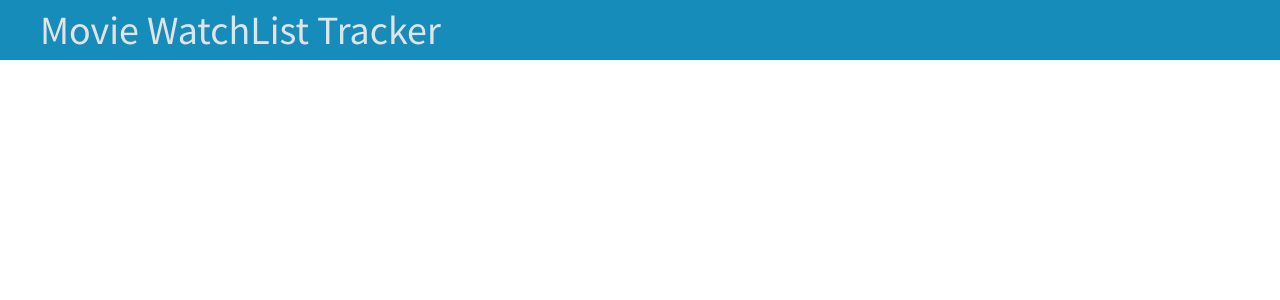
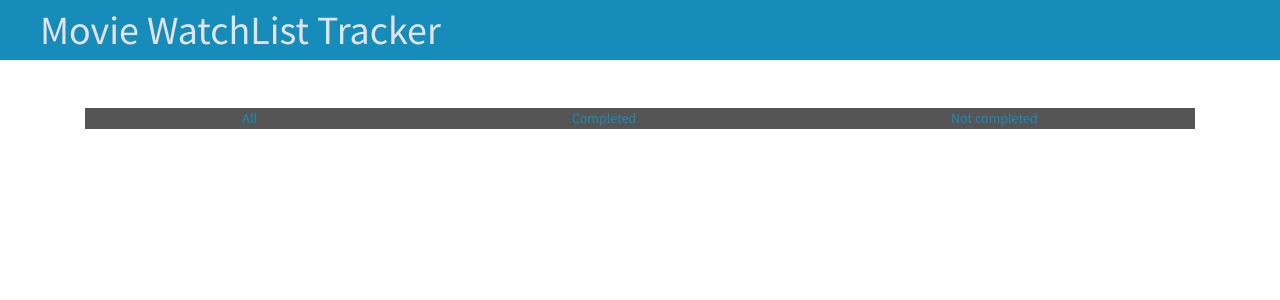
Before and after one commit to ravinduf/movie-watchlist-app, a React (Create React App) app in the folder frontend/: page /completed-movie-list in a window 1280 px wide. Shown: the top 300 px of the page. Built offline with nearby package versions, Linux system fonts and the light colour scheme; no server answers.

Commit message:
created navbar, links and rendered navbar

```diff
--- a/frontend/src/App.js
+++ b/frontend/src/App.js
@@ -1,15 +1,28 @@
 import React from 'react';
 import './App.css';
+import { BrowserRouter as Router, Route, Switch } from 'react-router-dom'
+
 
 import {MoviesContextProvider} from './MoviesContext.js'
 import Layout from './Layout'
 import Home from './pages/Home'
+import CompletedMovies from './pages/CompletedMovies'
+import YetToWatch from './pages/YetToWatch'
+
 function App() {
   return (
       <MoviesContextProvider>
+        <Router>
         <Layout>
-          <Home/>
-        </Layout>
+
+            <Switch>
+              <Route exact path="/home" component={Home} />
+              <Route exact path="/completed-movie-list" component={CompletedMovies} />
+              <Route exact path="/yet-to-watch-list" component={YetToWatch} />
+            </Switch>
+
+          </Layout>
+        </Router>
       </MoviesContextProvider>
 
   );
--- a/frontend/src/Layout.js
+++ b/frontend/src/Layout.js
@@ -1,13 +1,19 @@
 import React from 'react'
+import { Container } from 'react-bootstrap'
+
 import Header from './components/Header'
 import Movies from './components/Movies'
+import Navbar from './components/Navbar'
 
 const Layout = (props) => {
     return (
         <div>
             <Header />
+            <Container>
+                <Navbar/>
+                {props.children}
+            </Container>
 
-            {props.children}
         </div>
     )
 }
--- /dev/null
+++ b/frontend/src/components/Navbar.js
@@ -0,0 +1,28 @@
+//Simple navbar
+import React from 'react'
+import { Nav } from 'react-bootstrap'
+import { Link } from 'react-router-dom'
+
+const Navbar = () => {
+    return (
+            <>
+                <Nav  className="d-flex justify-content-around bg-dark mt-5">
+                    <Nav.Item>
+                        <Link to="/">All</Link>
+                    </Nav.Item>
+                    <Nav.Item>
+                        <Link to="">Completed</Link>
+                    </Nav.Item>
+                    <Nav.Item>
+                        <Link to="">Not completed</Link>
+                    </Nav.Item>
+
+                </Nav>
+
+            </>
+    )
+}
+
+
+
+export default Navbar
```
